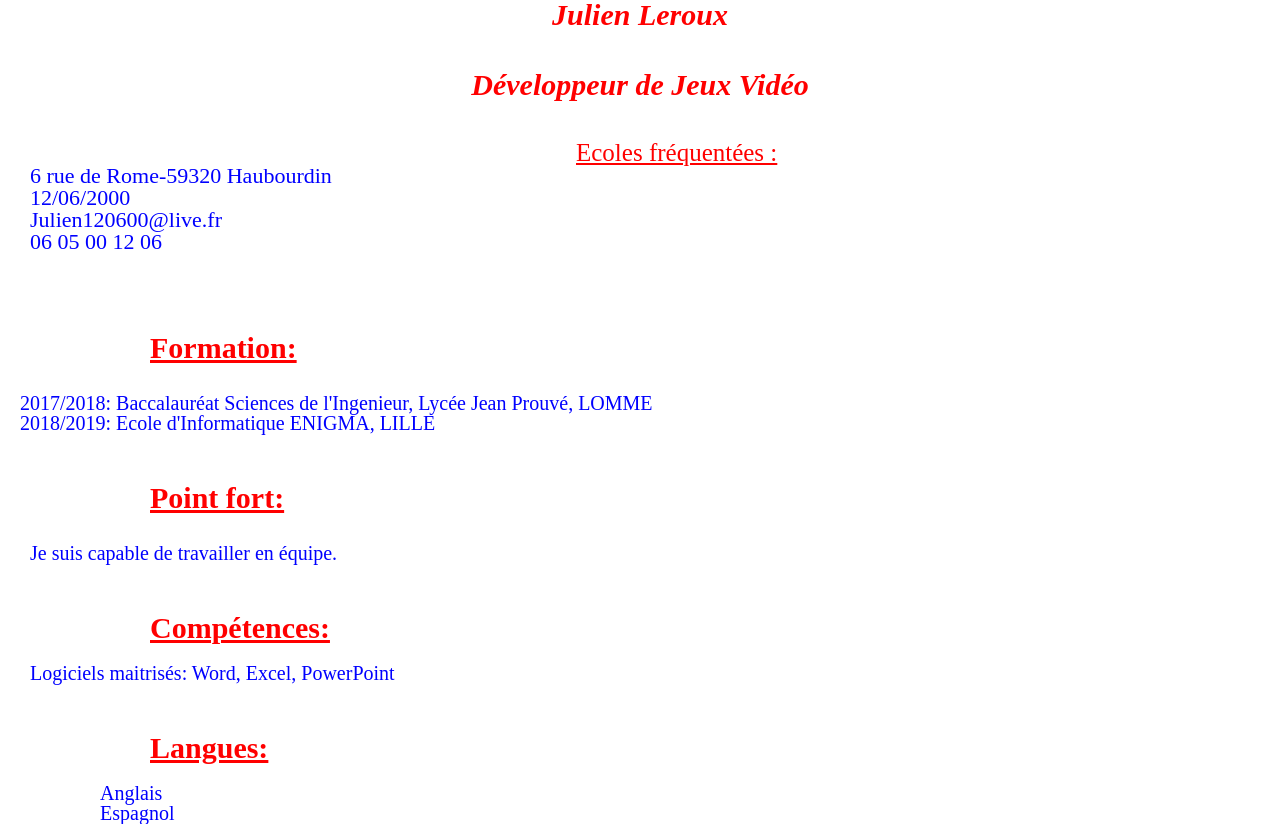
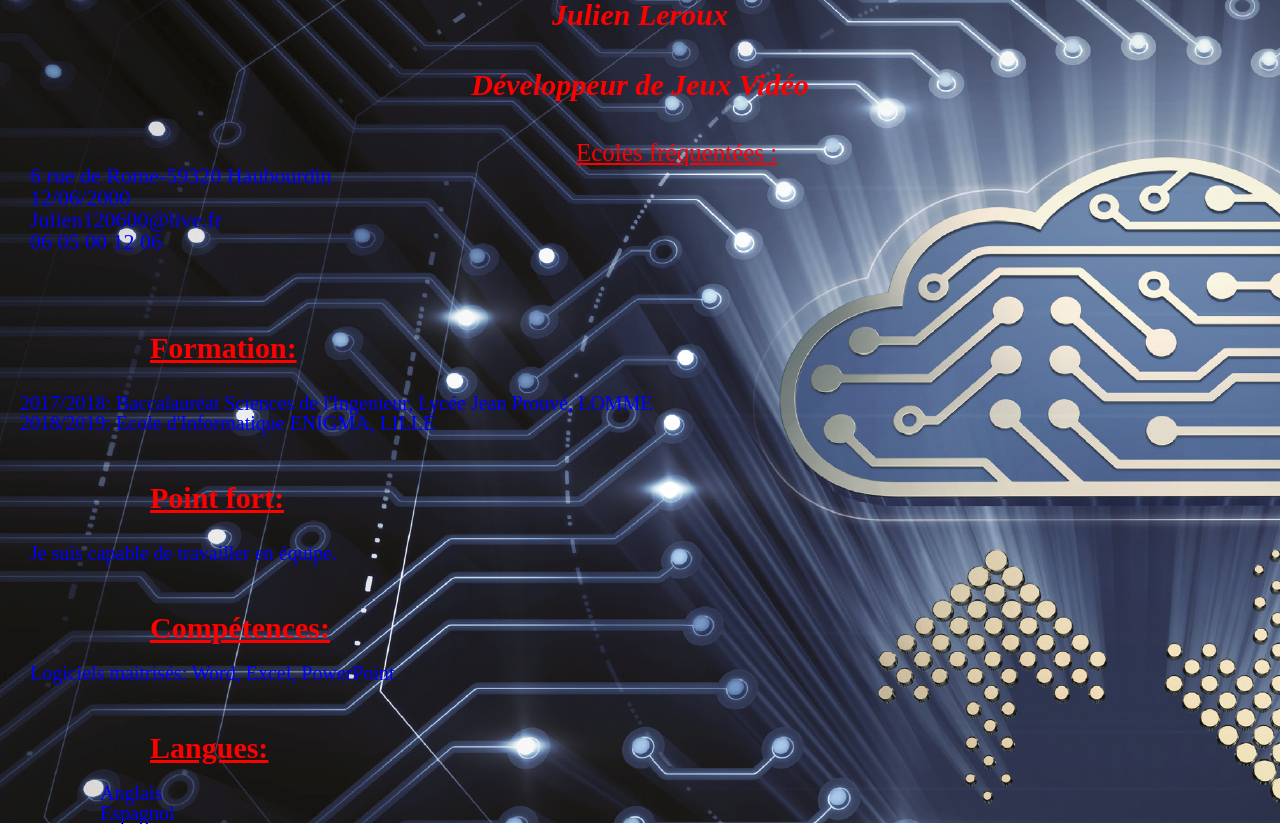
Before and after one commit to j12l/j12l.github.io, a plain HTML site: page Labs/CV Julien.html in a window 1280 px wide. Drawn offline with Linux system fonts and the light colour scheme.

Commit message:
Update main.css

```diff
--- a/Labs/style/main.css
+++ b/Labs/style/main.css
@@ -1,5 +1,5 @@
 header{
-    background-image: url(../style/bg-enigma-school.jpg);
+    background-image: url(../image/bg-enigma-school.jpg);
     width: 100% ;
     height: 1000;
 }
```
